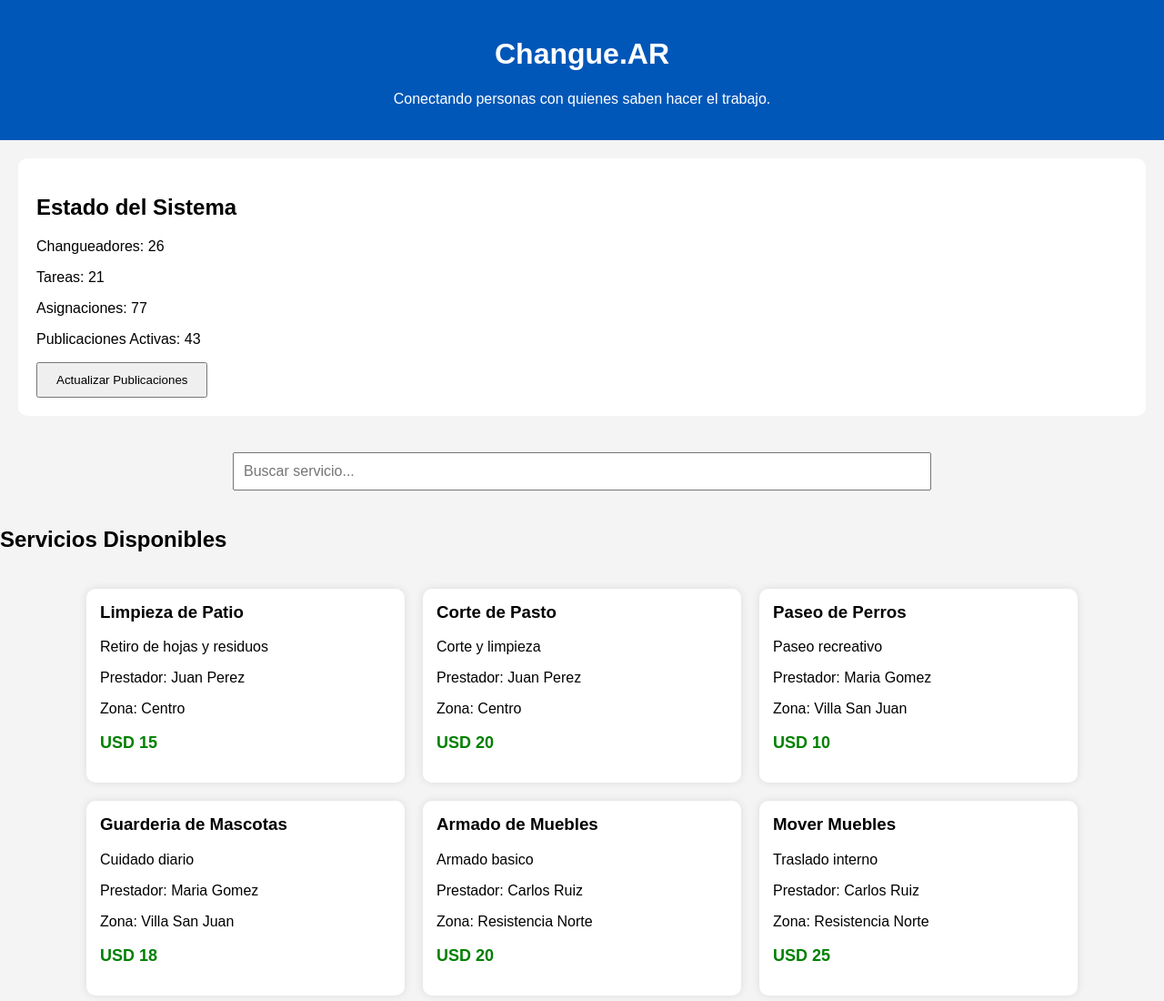
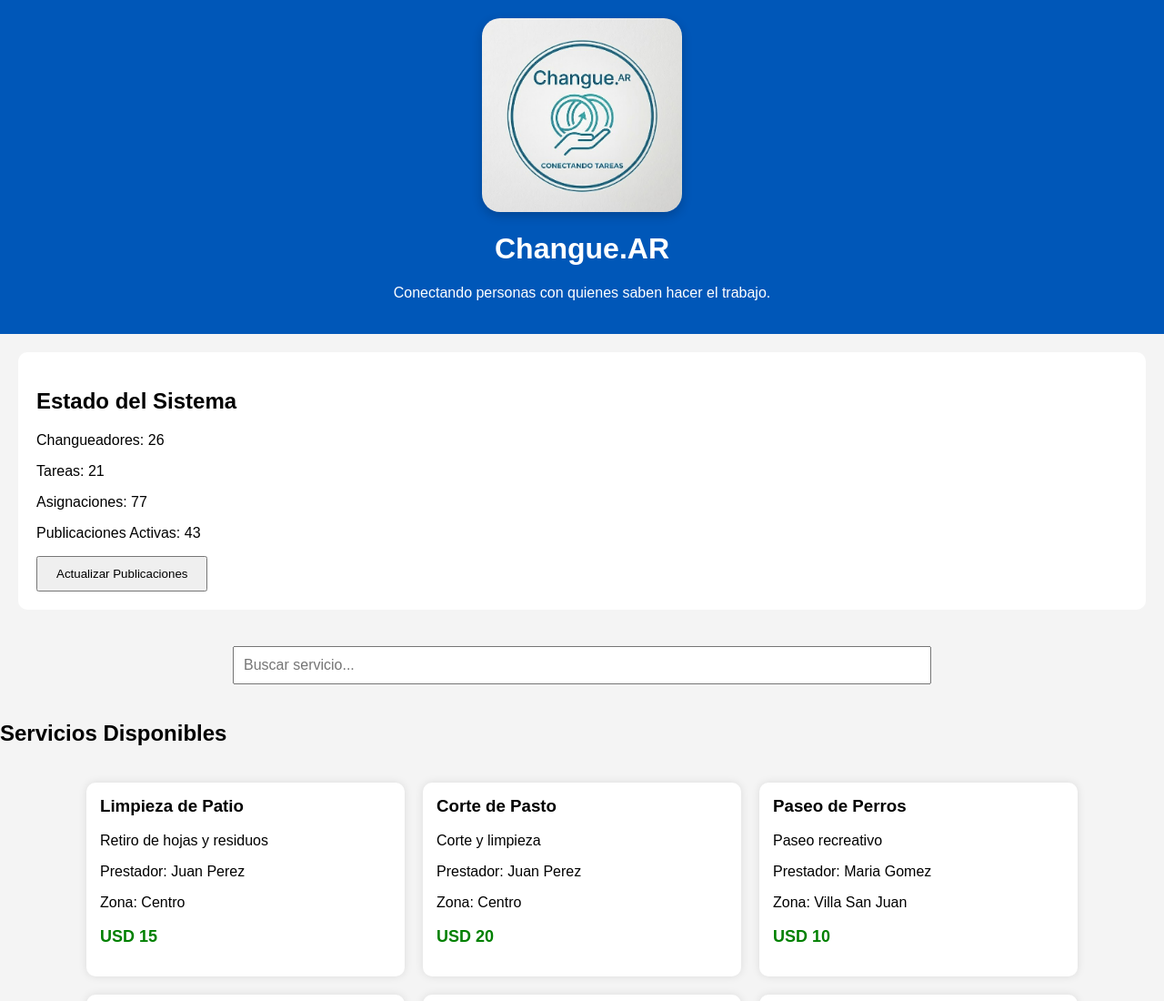
Before and after one commit to Anderwsont-Experimental/changue-ar, a plain HTML site: page index.html in a window 1280 px wide. Shown: the top 1100 px of the page at 91% size. Drawn offline with Linux system fonts and the light colour scheme.

Commit message:
Agregado de logo e inclusion en la pagina web

```diff
--- a/index.html
+++ b/index.html
@@ -12,8 +12,18 @@
 <body>
 
     <header>
+
+        <img
+            src="img/Logo_Cuadrado.jpeg"
+            alt="Logo Changue.AR"
+            class="logo">
+
         <h1>Changue.AR</h1>
-        <p>Conectando personas con quienes saben hacer el trabajo.</p>
+
+        <p>
+            Conectando personas con quienes saben hacer el trabajo.
+        </p>
+
     </header>
 
     <section class="estadisticas">
--- a/styles.css
+++ b/styles.css
@@ -17,6 +17,21 @@ header {
     text-align: center;
 
     padding: 20px;
+}
+
+.logo {
+
+    width: 220px;
+
+    height: auto;
+
+    display: block;
+
+    margin: 0 auto 10px auto;
+
+    border-radius: 20px;
+
+    box-shadow: 0 4px 12px rgba(0,0,0,0.2);
 }
 
 .estadisticas {
```
Also changed, not shown: img/Logo_Cuadrado.jpeg (added).
